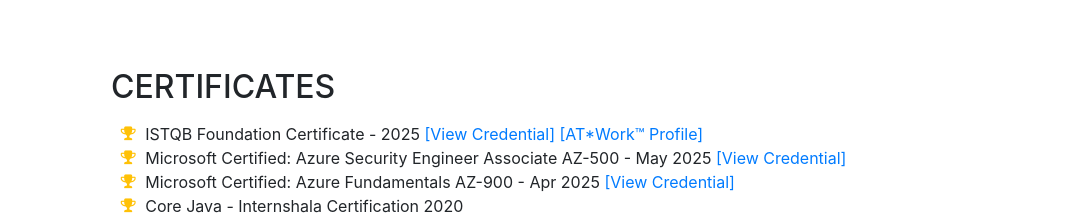
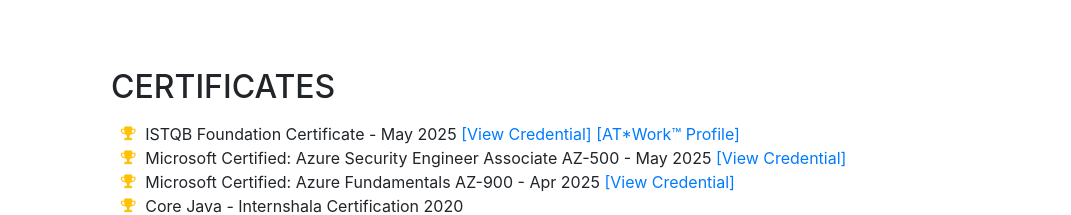
Before and after one commit to suryasarathpulla/suryasarathpulla.github.io, a website with bundled scripts: page index.html in a window 1280 px wide. Shown: the part 4540-4755 px from the top of the page, without its empty margins (209-1280 px from the left). Built offline with nearby package versions, Linux system fonts and the light colour scheme; no server answers; a web font is replaced by a local one.

Commit message:
Update index.html

```diff
--- a/index.html
+++ b/index.html
@@ -361,7 +361,7 @@
             <li>
               <li>
                 <i class="fa-li fa fa-trophy text-warning"></i>
-                ISTQB Foundation Certificate - 2025
+                ISTQB Foundation Certificate - May 2025
                 <a href="https://atsqa.org/certified-testers/profile/5259b57f67c240fe94a7c81be4456369">[View Credential]</a>  <a href="https://atsqa.org/at-work/profile/5259b57f67c240fe94a7c81be4456369">[AT*Work™ Profile]</a>
               </li>
 		  <li>
```
